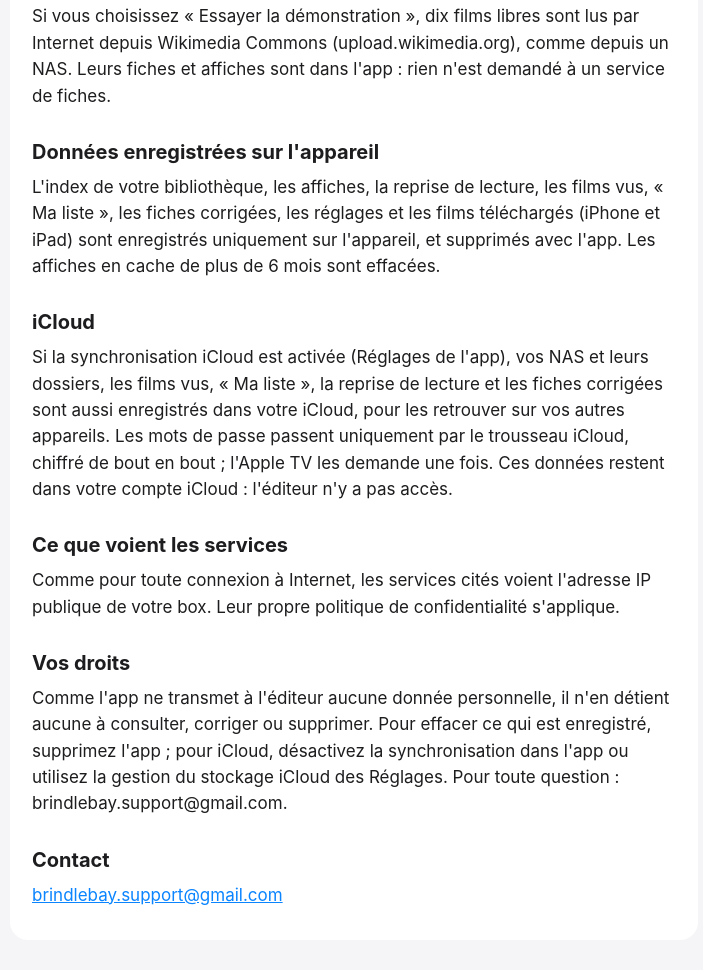
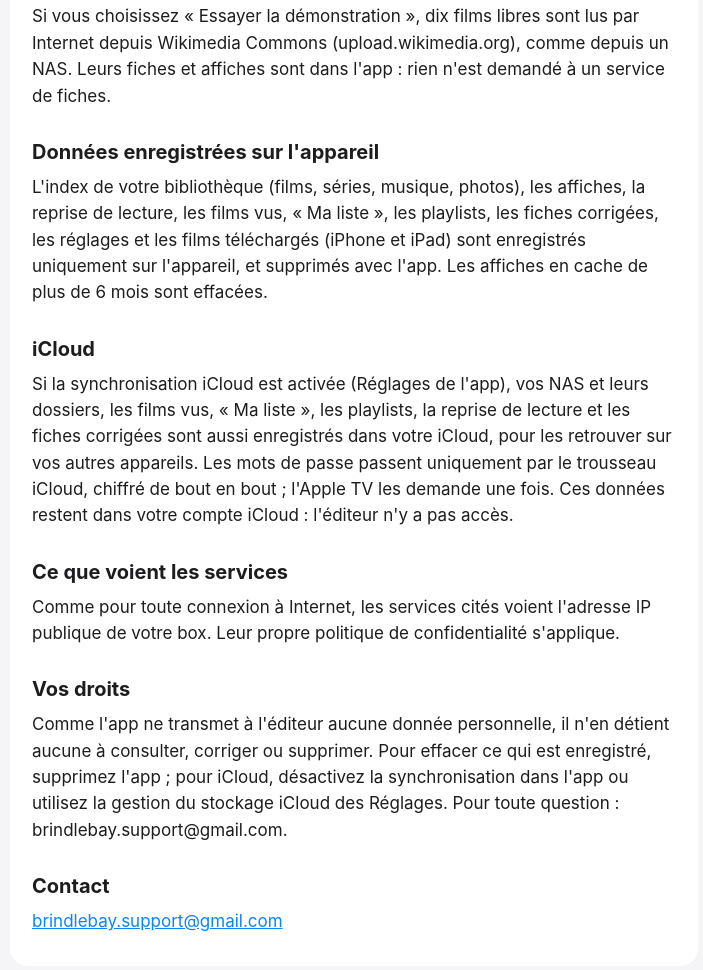
Before and after one commit to Brindlebay/NASnova, a plain HTML site: page privacy.html in a window 1280 px wide. Shown: the part 918-1888 px from the top of the page, without its empty margins (286-989 px from the left). Drawn offline with Linux system fonts and the light colour scheme.

Commit message:
Confidentialité : musique, photos et playlists (version 2.0)

```diff
--- a/privacy.html
+++ b/privacy.html
@@ -28,8 +28,8 @@ a { color: var(--accent); }
 <h2>Votre NAS</h2><p>L&#x27;adresse du NAS, le nom du partage, le nom d&#x27;utilisateur et les dossiers choisis sont enregistrés dans l&#x27;app ; le mot de passe est enregistré dans le trousseau de l&#x27;appareil, jamais en clair. L&#x27;app lit vos dossiers et vos fichiers sans jamais les modifier, déplacer ou supprimer. Ces échanges ont lieu entre l&#x27;appareil et votre NAS, sans passer par l&#x27;éditeur.</p>
 <h2>Affiches et résumés</h2><p>Pour afficher affiches, résumés et informations, l&#x27;app envoie seulement le titre et l&#x27;année d&#x27;un film ou d&#x27;une série (ou son identifiant chez ces services) à des services publics de fiches : TMDB, TVmaze, Wikipédia et Wikidata, et TheTVDB, OMDb ou Fanart.tv si vous y saisissez une clé. Jamais le nom de vos fichiers, vos dossiers, l&#x27;adresse de votre NAS ni vos identifiants. Les clés que vous saisissez restent dans le trousseau de l&#x27;appareil. Vous pouvez aussi n&#x27;utiliser aucun de ces services : les images et fichiers .nfo de vos dossiers, et les affiches que vous importez, restent sur l&#x27;appareil. Ce produit utilise l&#x27;API TMDB mais n&#x27;est ni approuvé ni certifié par TMDB.</p>
 <h2>Films de démonstration</h2><p>Si vous choisissez « Essayer la démonstration », dix films libres sont lus par Internet depuis Wikimedia Commons (upload.wikimedia.org), comme depuis un NAS. Leurs fiches et affiches sont dans l&#x27;app : rien n&#x27;est demandé à un service de fiches.</p>
-<h2>Données enregistrées sur l&#x27;appareil</h2><p>L&#x27;index de votre bibliothèque, les affiches, la reprise de lecture, les films vus, « Ma liste », les fiches corrigées, les réglages et les films téléchargés (iPhone et iPad) sont enregistrés uniquement sur l&#x27;appareil, et supprimés avec l&#x27;app. Les affiches en cache de plus de 6 mois sont effacées.</p>
-<h2>iCloud</h2><p>Si la synchronisation iCloud est activée (Réglages de l&#x27;app), vos NAS et leurs dossiers, les films vus, « Ma liste », la reprise de lecture et les fiches corrigées sont aussi enregistrés dans votre iCloud, pour les retrouver sur vos autres appareils. Les mots de passe passent uniquement par le trousseau iCloud, chiffré de bout en bout ; l&#x27;Apple TV les demande une fois. Ces données restent dans votre compte iCloud : l&#x27;éditeur n&#x27;y a pas accès.</p>
+<h2>Données enregistrées sur l&#x27;appareil</h2><p>L&#x27;index de votre bibliothèque (films, séries, musique, photos), les affiches, la reprise de lecture, les films vus, « Ma liste », les playlists, les fiches corrigées, les réglages et les films téléchargés (iPhone et iPad) sont enregistrés uniquement sur l&#x27;appareil, et supprimés avec l&#x27;app. Les affiches en cache de plus de 6 mois sont effacées.</p>
+<h2>iCloud</h2><p>Si la synchronisation iCloud est activée (Réglages de l&#x27;app), vos NAS et leurs dossiers, les films vus, « Ma liste », les playlists, la reprise de lecture et les fiches corrigées sont aussi enregistrés dans votre iCloud, pour les retrouver sur vos autres appareils. Les mots de passe passent uniquement par le trousseau iCloud, chiffré de bout en bout ; l&#x27;Apple TV les demande une fois. Ces données restent dans votre compte iCloud : l&#x27;éditeur n&#x27;y a pas accès.</p>
 <h2>Ce que voient les services</h2><p>Comme pour toute connexion à Internet, les services cités voient l&#x27;adresse IP publique de votre box. Leur propre politique de confidentialité s&#x27;applique.</p>
 <h2>Vos droits</h2><p>Comme l&#x27;app ne transmet à l&#x27;éditeur aucune donnée personnelle, il n&#x27;en détient aucune à consulter, corriger ou supprimer. Pour effacer ce qui est enregistré, supprimez l&#x27;app ; pour iCloud, désactivez la synchronisation dans l&#x27;app ou utilisez la gestion du stockage iCloud des Réglages. Pour toute question : brindlebay.support@gmail.com.</p>
 <h2>Contact</h2><p><a href="mailto:brindlebay.support@gmail.com">brindlebay.support@gmail.com</a></p></div>
```
Also changed, not shown: en/privacy.html (+2 -2 lines).
